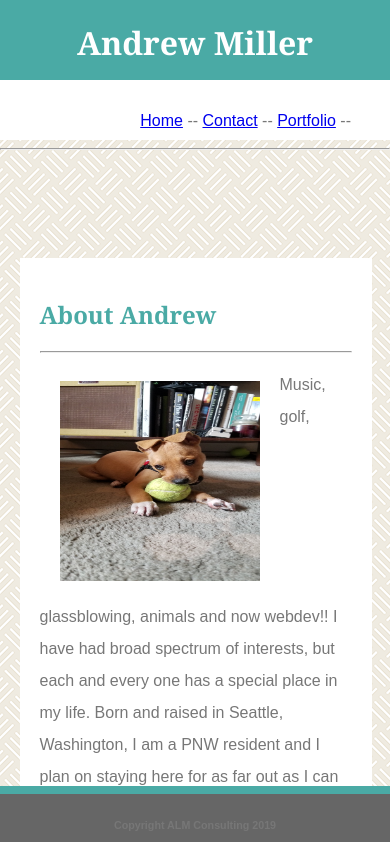
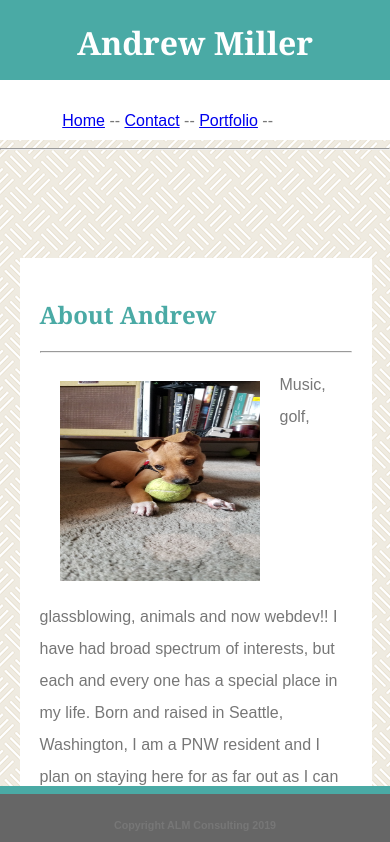
Before and after one commit to jazznerd206/Responsive-Portfolio, a plain HTML site: page index.html in a window 390 px wide. Shown: the top 842 px of the page. Drawn offline with Linux system fonts and the light colour scheme.

Commit message:
links menu second try to iphone

```diff
--- a/Assets/CSS/style.css
+++ b/Assets/CSS/style.css
@@ -321,7 +321,8 @@ button {
         position: relative;
         max-width: 100vw;
         max-height: 20px;
-        margin; 0, auto
+        margin: 0, auto;
+        right: 25%;
     }
     .image, .projecttitle {
         max-width: 100%;
```
